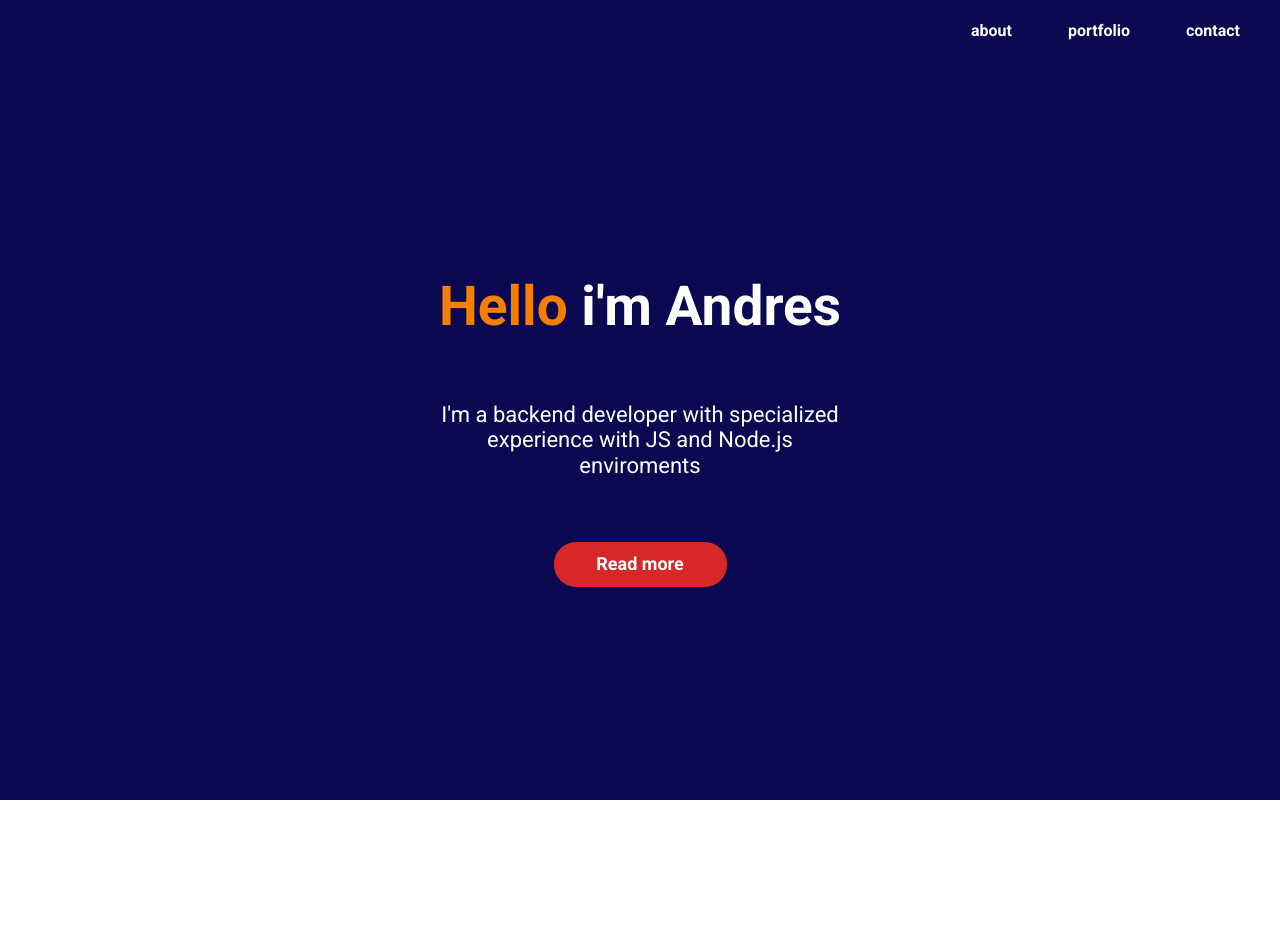
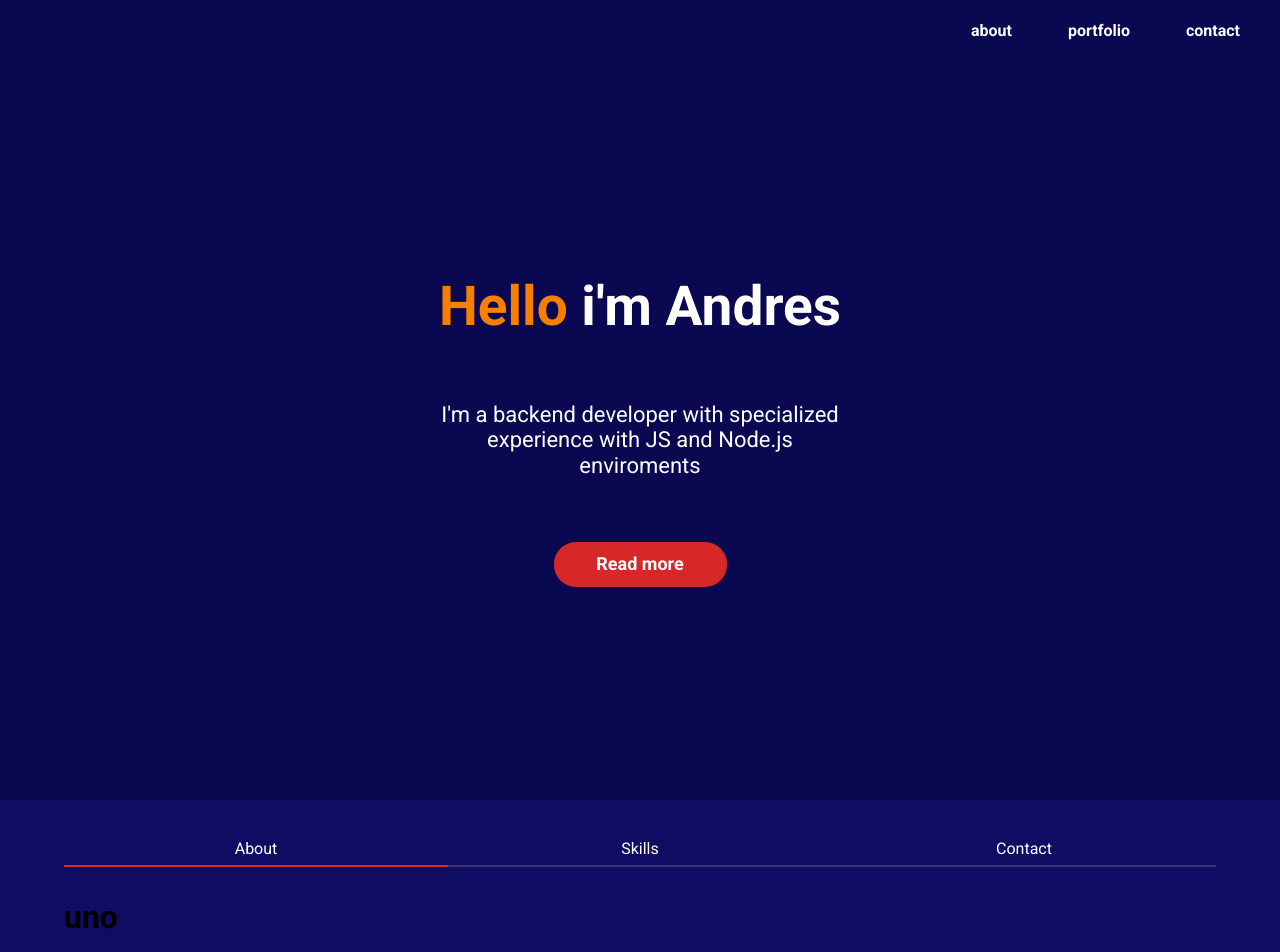
Before and after one commit to GodOmega/Portfolio, a Next.js app: page / in a window 1280 px wide. Shown: the top 952 px of the page. Before the commit the page ends 800 px from the top, so only its background shows below. Built offline with nearby package versions, Linux system fonts and the light colour scheme.

Commit message:
adding widgets tabs

```diff
--- /dev/null
+++ b/src/features/AboutWidget/WidgetsContainer/index.jsx
@@ -0,0 +1,20 @@
+import React, { useState } from "react";
+
+import styles from "./style.module.css";
+
+const WidgetsContainer = ({ children }) => {
+  const [selectedView, setSelectedView] = useState("about");
+
+  const changeView = (event) => {
+    const option = event.target.getAttribute("data-option");
+    setSelectedView(option);
+  };
+
+  return (
+    <div className={styles.widgets__container}>
+      {children({ changeView, selectedView })}
+    </div>
+  );
+};
+
+export default WidgetsContainer;
--- /dev/null
+++ b/src/features/AboutWidget/WidgetsContainer/style.module.css
@@ -0,0 +1,4 @@
+.widgets__container {
+    width: 90%;
+    margin: 0 auto;
+}
--- /dev/null
+++ b/src/features/AboutWidget/WidgetsTabs/index.jsx
@@ -0,0 +1,27 @@
+import React from "react";
+
+import styles from "./style.module.css";
+
+const WidgetsTabs = ({ changeView }) => {
+  return (
+    <div className={styles.tabs__container}>
+      <input id="tab-1" type="radio" name="group" />
+      <input id="tab-2" type="radio" name="group" />
+      <input id="tab-3" type="radio" name="group" />
+      <div className={styles.buttons}>
+        <label onClick={changeView} data-option="about" htmlFor="tab-1">
+          About
+        </label>
+        <label onClick={changeView} data-option="skills" htmlFor="tab-2">
+          Skills
+        </label>
+        <label onClick={changeView} data-option="contact" htmlFor="tab-3">
+          Contact
+        </label>
+      </div>
+      <div className={styles.underline}></div>
+    </div>
+  );
+};
+
+export default WidgetsTabs;
--- /dev/null
+++ b/src/features/AboutWidget/WidgetsTabs/style.module.css
@@ -0,0 +1,45 @@
+.tabs__container {
+    position: relative;
+    width: 100%;
+    border-bottom: 2px solid rgba(118, 118, 118, .39);
+    margin: 0 auto 2rem;
+    padding: 0 0 .4rem;
+}
+
+.tabs__container input {
+    display: none;
+}
+
+.buttons {
+    display: flex;
+    color: var(--active_fonts);
+}
+
+.buttons label {
+    text-align: center;
+    flex: 1;
+    cursor: pointer;
+}
+
+.underline {
+    position: absolute;
+    width: calc(100% / 3);
+    height: 2px;
+    left: 0;
+    top: 100%;
+    background-color: var(--red_actions);
+    transition: .2s;
+}
+
+
+.tabs__container input:nth-child(1):checked ~ .underline {
+    translate: 0 0;
+}
+
+.tabs__container input:nth-child(2):checked ~ .underline {
+    translate: calc(100% * 1) 0;
+}
+
+.tabs__container input:nth-child(3):checked ~ .underline {
+    translate: calc(100% * 2) 0;
+}
--- a/src/pages/index.jsx
+++ b/src/pages/index.jsx
@@ -1,9 +1,13 @@
 import React from "react";
 
 import styles from "../styles/pages/home.module.css";
+
 import Header from "../common/ui/Header";
 import Navbar from "../common/ui/Navbar";
 import Button from "../common/ui/Button";
+
+import WidgetsContainer from "../features/AboutWidget/WidgetsContainer";
+import WidgetsTabs from "../features/AboutWidget/WidgetsTabs";
 
 const index = () => {
   return (
@@ -19,12 +23,26 @@ const index = () => {
               I'm a backend developer with specialized experience with JS and
               Node.js enviroments
             </p>
-            <Button>
-              Read more
-            </Button>
+            <Button>Read more</Button>
           </>
         )}
       </Header>
+      <main>
+        <section className={styles.about__section}>
+          <WidgetsContainer>
+            {({ changeView, selectedView }) => (
+              <>
+                <WidgetsTabs changeView={changeView} />
+                {selectedView === "about" && <h1>uno</h1>}
+
+                {selectedView === "skills" && <h1>dos</h1>}
+
+                {selectedView === "contact" && <h1>tres</h1>}
+              </>
+            )}
+          </WidgetsContainer>
+        </section>
+      </main>
     </>
   );
 };
--- a/src/styles/pages/home.module.css
+++ b/src/styles/pages/home.module.css
@@ -19,6 +19,13 @@
     text-align: center;
     font-weight: 400;
     margin-bottom: 4rem;
+}
+
+.about__section {
+    width: 100%;
+    height: 70vh;
+    background-color: var(--blue_background_soft);
+    padding: 2.5rem 0;
 }
 
 @media (min-width: 600px) {
```
